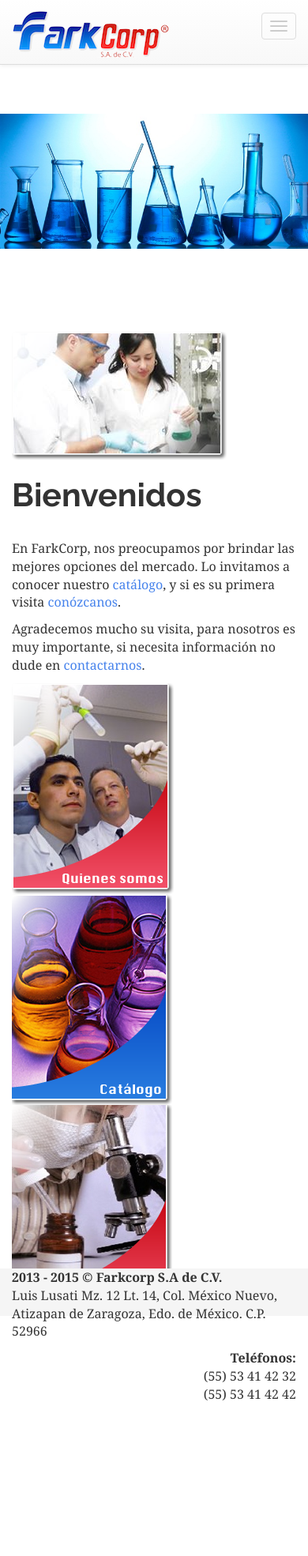
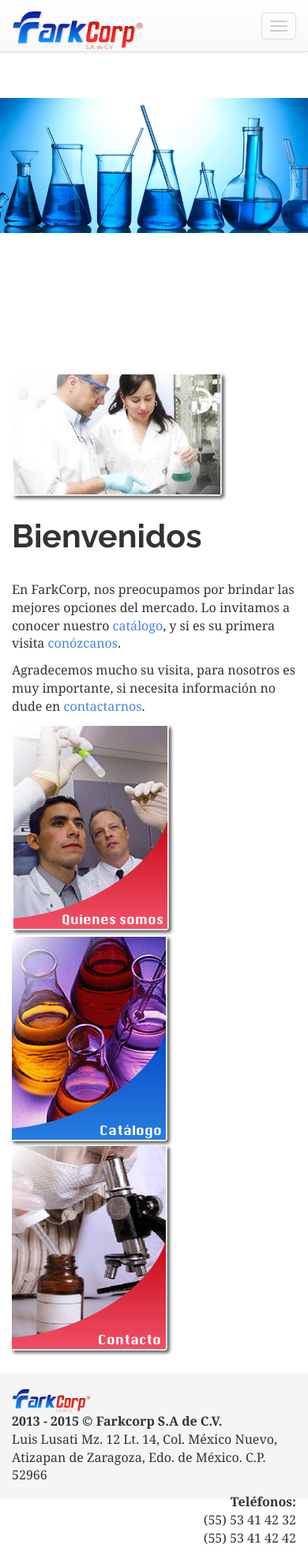
Before and after one commit to porfidev/farkcorp, a website: page index.html at #/catalogo in a window 390 px wide. Shown: the whole page at 79% size. Before the commit the page ends 1788 px from the top, so only its background shows below. Drawn offline with nearby package versions, Linux system fonts and the light colour scheme; some packages are replaced by stand-ins of ours; files that its build step writes are made by us from their sources.

Commit message:
Ajustes finales de presentacion

```diff
--- a/css/farcorp.css
+++ b/css/farcorp.css
@@ -1,11 +1,12 @@
 .contenido {
     margin-top: 40px;
+    margin-bottom: 180px;
 }
 
 /* Menu Colors
 --------------------------------------------------*/
 .navegacion.navbar-nav > li > a{
-    margin-top: 20px;
+    /*margin-top: 20px;*/
     color: #115AC1;
     font-size: 1.3em;
     text-shadow: 0px 0px 2px rgba(7, 35, 146, 0.4);
@@ -14,7 +15,7 @@
 .main {
     /*background-color: blue;*/
     height: 300px;
-    margin-top: 80px;
+    margin-top: 60px;
     background: url('../img/chemicals.jpg');
     background-size: 100%;
     background-repeat: no-repeat;
@@ -36,7 +37,7 @@ body {
     bottom: 0;
     width: 100%;
     /* Set the fixed height of the footer here */
-    height: 60px;
+    height: 160px;
     background-color: #f5f5f5;
 }
 
--- a/index.html
+++ b/index.html
@@ -7,6 +7,7 @@
     <link href="js/components/bootstrap/dist/css/bootstrap-theme.css" rel="stylesheet">
     <link href="css/farcorp.css" rel="stylesheet">
     <link href="css/bootstrap.css" rel="stylesheet">
+    <link href="css/bootstrap-select.min.css" rel="stylesheet">
 </head>
 <body>
 
@@ -32,5 +33,6 @@
 
 <script src="js/directives/navbar.js"></script>
 <script src="js/directives/footer.js"></script>
+
 </body>
 </html>
--- a/templates/directives/footer.html
+++ b/templates/directives/footer.html
@@ -1,7 +1,8 @@
 <div class="footer">
-    <div class="container">
+    <div class="container" style="margin-top: 20px">
         <div class="row">
             <div class="col-sm-6">
+                <img src="img/farkcorp_logo_small.png" height="30px">
                 <p>
                     <strong>2013 - 2015 © Farkcorp S.A de C.V.</strong>
                     <br>
--- a/templates/directives/navegacion.html
+++ b/templates/directives/navegacion.html
@@ -1,4 +1,4 @@
-<nav class="navbar navbar-default navbar-fixed-top" style="height: 82px">
+<nav class="navbar navbar-default navbar-fixed-top">
     <div class="container">
         <div class="navbar-header">
             <button type="button" class="navbar-toggle collapsed" data-toggle="collapse" data-target="#navbar" aria-expanded="false" aria-controls="navbar">
@@ -7,7 +7,7 @@
                 <span class="icon-bar"></span>
                 <span class="icon-bar"></span>
             </button>
-            <a class="navbar-brand" href="#/inicio"><img src="img/farkcorp_logo_small.png"></a>
+            <a class="navbar-brand" href="#/inicio"><img src="img/farkcorp_logo_small.png" height="50px"></a>
         </div>
         <div id="navbar" class="navbar-collapse collapse">
             <ul class="nav navbar-nav navegacion">
--- a/templates/inicio.html
+++ b/templates/inicio.html
@@ -1,9 +1,9 @@
 <div class="contenido">
     <div class="row">
-        <div class="col-sm-6">
-            <img src="img/bienvenidos.png" width="272" height="162"/>
+        <div class="col-sm-4 col-sm-offset-2">
+            <img src="img/bienvenidos.png" width="272" height="162"  style="margin-top: 20%;"/>
         </div>
-        <div class="col-sm-6">
+        <div class="col-sm-4">
             <h1>Bienvenidos</h1>
             <!--<img src="img/h_bienvenidos.png" width="377" height="37"/>-->
             <br>
@@ -16,14 +16,24 @@
         </div>
     </div>
     <div class="row">
+        <div class="col-sm-8 col-sm-offset-2">
+            <div class="row">
                 <div class="col-sm-4">
+                    <a href="#/quienessomos">
                         <img src="img/b_quienessomos.png" width="205" height="267"/>
+                    </a>
                 </div>
                 <div class="col-sm-4">
+                    <a href="#/catalogo">
                         <img src="img/b_catalogo.png" width="205" height="267"/>
+                    </a>
                 </div>
                 <div class="col-sm-4">
+                    <a href="#/contacto">
                         <img src="img/b_contacto.png" width="205" height="267"/>
+                    </a>
                 </div>
             </div>
         </div>
+    </div>
+</div>
```
Also changed, not shown: templates/catalogo.html (+17 -8 lines), templates/contacto.html (+4 -4 lines), templates/quienessomos.html (+7 -7 lines). Lines whose indentation alone changed are shown as unchanged.
